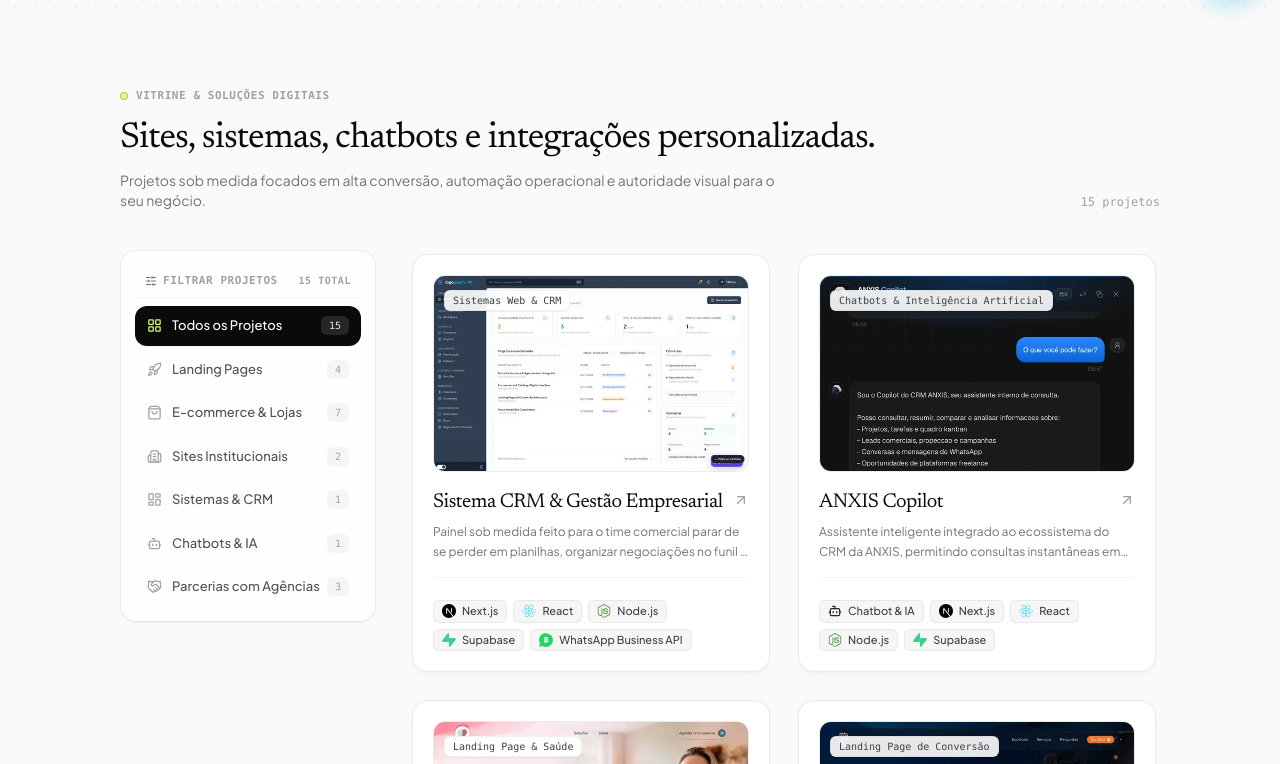
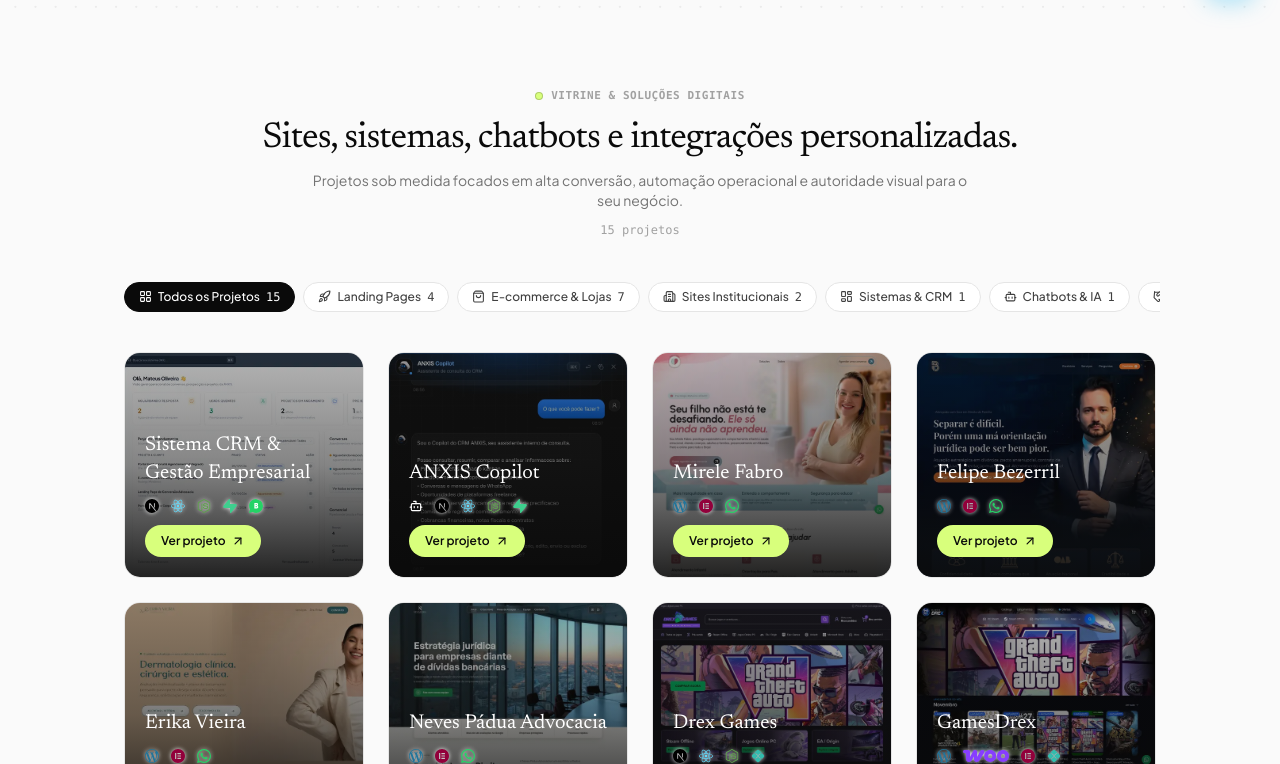
Before and after one commit to anxis-tech/portfolio_landing_page, a Next.js app: page / in a window 1280 px wide. Shown: the part 776-1540 px from the top of the page. Built offline with nearby package versions, Linux system fonts and the light colour scheme.

Commit message:
Atualiza vitrine de projetos do portfólio

```diff
--- a/src/components/recent-projects.tsx
+++ b/src/components/recent-projects.tsx
@@ -14,14 +14,10 @@ import {
   LayoutDashboard,
   Bot,
   Handshake,
-  SlidersHorizontal,
-  X,
 } from "lucide-react";
-import { SpotlightCard } from "@/components/ui/spotlight-card";
-import { ShineBorder } from "@/components/ui/shine-border";
 import { ProjectExpandableModal, type ProjectModalOrigin } from "@/components/project-expandable-modal";
-import { TechBadgeList } from "@/components/ui/tech-badge";
-import { motion, AnimatePresence } from "framer-motion";
+import { TechIconList } from "@/components/ui/tech-badge";
+import { motion, AnimatePresence, useReducedMotion } from "framer-motion";
 
 interface FilterCategory {
   id: string;
@@ -43,15 +39,12 @@ export function RecentProjects() {
   const allProjects = useMemo(() => getAllProjects(), []);
   const [selectedCategory, setSelectedCategory] = useState<string>("all");
   const sectionRef = useRef<HTMLElement>(null);
+  const reducedMotion = useReducedMotion();
 
   // Estado do Modal Expandido
   const [selectedProject, setSelectedProject] = useState<Project | null>(null);
-  const [originRect, setOriginRect] = useState<ProjectModalOrigin | null>(null);
+  const [originRect] = useState<ProjectModalOrigin | null>(null);
 
-  const handleOpenProject = (project: Project, rect: ProjectModalOrigin) => {
-    setOriginRect(rect);
-    setSelectedProject(project);
-  };
 
   const handleCloseProject = () => {
     setSelectedProject(null);
@@ -117,24 +110,23 @@ export function RecentProjects() {
     return allProjects.filter((p) => p.categories?.includes(selectedCategory));
   }, [allProjects, selectedCategory]);
 
-  const activeCategoryObj = FILTER_CATEGORIES.find((c) => c.id === selectedCategory);
 
   return (
     <section ref={sectionRef} id="projetos" className="pt-16 sm:pt-20 pb-16 px-6 sm:px-10 lg:px-14">
       {/* Header com Título e Subtítulo */}
-      <div className="mb-8 sm:mb-10">
-        <div className="flex items-center gap-2 mb-3">
+      <div className="mb-8 sm:mb-10 text-center">
+        <div className="flex items-center justify-center gap-2 mb-3">
           <span className="w-2 h-2 rounded-full bg-[#d8ff7c] border border-black/20" />
           <span className="text-[11px] font-semibold tracking-wider uppercase text-neutral-400 font-mono">
             Vitrine & Soluções Digitais
           </span>
         </div>
-        <div className="flex flex-col md:flex-row md:items-end md:justify-between gap-3">
+        <div className="flex flex-col items-center gap-3">
           <div>
             <h2 className="font-serif-editorial text-2xl sm:text-3xl lg:text-4xl text-neutral-950 font-normal tracking-tight leading-tight">
               Sites, sistemas, chatbots e integrações personalizadas.
             </h2>
-            <p className="text-sm text-neutral-500 mt-2 max-w-2xl">
+            <p className="text-sm text-neutral-500 mt-2 max-w-2xl mx-auto">
               Projetos sob medida focados em alta conversão, automação operacional e autoridade visual para o seu negócio.
             </p>
           </div>
@@ -145,128 +137,28 @@ export function RecentProjects() {
         </div>
       </div>
 
-      {/* 1. Mobile Filter Pills (Visível apenas em telas menores que lg) */}
-      <div className="lg:hidden mb-6 -mx-6 px-6 sm:mx-0 sm:px-0">
-        <div className="flex items-center gap-2 overflow-x-auto pb-2 scrollbar-none no-scrollbar">
-          {FILTER_CATEGORIES.map((cat) => {
-            const isActive = selectedCategory === cat.id;
-            const count = counts[cat.id] ?? 0;
-            const Icon = cat.icon;
-
-            return (
-              <button
-                key={cat.id}
-                type="button"
-                onClick={() => handleSelectCategory(cat.id)}
-                className={`inline-flex items-center gap-1.5 px-3.5 py-1.5 rounded-full text-xs font-medium whitespace-nowrap transition-all duration-200 cursor-pointer active:scale-95 ${
-                  isActive
-                    ? "bg-neutral-950 text-white shadow-xs"
-                    : "bg-white text-neutral-700 border border-neutral-200/90 hover:bg-neutral-50 hover:text-neutral-950"
-                }`}
-              >
-                <Icon size={13} className={isActive ? "text-[#d8ff7c]" : "text-neutral-400"} />
-                <span>{cat.label}</span>
-                <span
-                  className={`text-[10px] font-mono px-1.5 py-0.2 rounded-md ${
-                    isActive ? "bg-white/20 text-white" : "bg-neutral-100 text-neutral-500"
-                  }`}
-                >
-                  {count}
-                </span>
-              </button>
-            );
-          })}
+      <div className="w-full min-w-0 overflow-x-auto mb-8">
+        <div role="group" aria-label="Filtrar projetos por categoria" className="flex w-max min-w-full flex-nowrap justify-center gap-2 p-1">
+        {FILTER_CATEGORIES.map((cat) => {
+          const active = selectedCategory === cat.id;
+          const Icon = cat.icon;
+          return <button key={cat.id} type="button" aria-pressed={active} onClick={() => handleSelectCategory(cat.id)} className={`inline-flex shrink-0 whitespace-nowrap items-center gap-1.5 px-3.5 py-1.5 rounded-full text-xs font-medium border transition-colors focus-visible:outline-2 focus-visible:outline-offset-2 focus-visible:outline-neutral-950 ${active ? "bg-neutral-950 text-white border-neutral-950" : "bg-white text-neutral-700 border-neutral-200 hover:bg-neutral-50"}`}>
+            <Icon size={13} /> {cat.label} <span className="font-mono">{counts[cat.id] ?? 0}</span>
+          </button>;
+        })}
         </div>
       </div>
-
-      {/* 2. Layout Principal: Sidebar à Esquerda + Vitrine à Direita */}
-      <div className="flex flex-col lg:flex-row lg:items-start lg:gap-8">
-        {/* Sidebar Desktop (Sticky) */}
-        <aside className="hidden lg:flex flex-col w-64 shrink-0 sticky top-28 space-y-4">
-          <div className="bg-white/80 backdrop-blur-md border border-neutral-200/80 rounded-2xl p-3.5 shadow-2xs">
-            <div className="flex items-center justify-between px-2.5 py-2 text-[11px] font-mono uppercase tracking-wider text-neutral-400 font-semibold border-b border-neutral-100 mb-2">
-              <span className="flex items-center gap-1.5">
-                <SlidersHorizontal size={12} className="text-neutral-500" />
-                <span>Filtrar Projetos</span>
-              </span>
-              <span className="text-[10px] text-neutral-400 font-mono">
-                {allProjects.length} total
-              </span>
-            </div>
-
-            <div className="flex flex-col gap-1">
-              {FILTER_CATEGORIES.map((cat) => {
-                const isActive = selectedCategory === cat.id;
-                const count = counts[cat.id] ?? 0;
-                const Icon = cat.icon;
-
-                return (
-                  <button
-                    key={cat.id}
-                    type="button"
-                    onClick={() => handleSelectCategory(cat.id)}
-                    className={`flex items-center justify-between w-full px-3 py-2.5 rounded-xl text-[13px] font-medium transition-all duration-200 cursor-pointer ${
-                      isActive
-                        ? "bg-neutral-950 text-white shadow-xs"
-                        : "text-neutral-600 hover:text-neutral-950 hover:bg-neutral-100/70"
-                    }`}
-                  >
-                    <div className="flex items-center gap-2.5 truncate">
-                      <Icon
-                        size={15}
-                        className={isActive ? "text-[#d8ff7c]" : "text-neutral-400"}
-                      />
-                      <span className="truncate">{cat.label}</span>
-                    </div>
-                    <span
-                      className={`text-[10px] font-mono px-2 py-0.5 rounded-md shrink-0 ${
-                        isActive
-                          ? "bg-neutral-800 text-neutral-200"
-                          : "bg-neutral-100 text-neutral-400"
-                      }`}
-                    >
-                      {count}
-                    </span>
-                  </button>
-                );
-              })}
-            </div>
-          </div>
-        </aside>
-
-        {/* Vitrine de Projetos à Direita */}
-        <main className="flex-1 min-w-0 min-h-[520px]">
-          {/* Barra de Filtro Ativo */}
-          {selectedCategory !== "all" && (
-            <div className="flex items-center justify-between pb-3 mb-4 border-b border-neutral-200/60">
-              <div className="flex items-center gap-2 text-xs text-neutral-600">
-                <span>Filtrando por:</span>
-                <span className="font-semibold text-neutral-950 bg-neutral-100 px-2 py-0.5 rounded-md">
-                  {activeCategoryObj?.label}
-                </span>
-                <span className="text-neutral-400">({filteredProjects.length})</span>
-              </div>
-              <button
-                type="button"
-                onClick={() => handleSelectCategory("all")}
-                className="inline-flex items-center gap-1 text-xs text-neutral-500 hover:text-neutral-950 transition-colors cursor-pointer"
-              >
-                <span>Mostrar todos</span>
-                <X size={12} />
-              </button>
-            </div>
-          )}
-
+      <div className="min-w-0 min-h-[520px]">
           {/* Grid com Animação Fluida */}
           <AnimatePresence mode="popLayout">
             {filteredProjects.length > 0 ? (
               <motion.div
                 key={selectedCategory}
-                initial={{ opacity: 0, y: 10 }}
+                initial={{ opacity: 0, y: reducedMotion ? 0 : 10 }}
                 animate={{ opacity: 1, y: 0 }}
-                exit={{ opacity: 0, y: -10 }}
-                transition={{ duration: 0.22, ease: "easeOut" }}
-                className="grid grid-cols-1 sm:grid-cols-2 gap-6 sm:gap-7 p-1"
+                exit={{ opacity: 0, y: reducedMotion ? 0 : -10 }}
+                transition={{ duration: reducedMotion ? 0 : 0.22, ease: "easeOut" }}
+                className="flex flex-wrap justify-center gap-6 p-1"
               >
                 {filteredProjects.map((project) => (
                   <ProjectCard
@@ -290,7 +182,6 @@ export function RecentProjects() {
               </div>
             )}
           </AnimatePresence>
-        </main>
       </div>
 
       {/* Modal Expandido com Shared Element Transition */}
@@ -305,75 +196,30 @@ export function RecentProjects() {
   );
 }
 
-// Subcomponente de Card de Projeto Individual
-interface ProjectCardProps {
-  project: Project;
+interface ProjectCardProps { project: Project; }
+function ProjectCard({ project }: ProjectCardProps) {
+  return <Link href={`/projeto/${project.slug || project.id}`} aria-label={`Ver projeto ${project.title}`} className="project-card group relative block w-full sm:w-[calc((100%-1.5rem)/2)] lg:w-[calc((100%-4.5rem)/4)] min-w-0 rounded-2xl overflow-hidden border border-neutral-200 focus-visible:outline-2 focus-visible:outline-offset-2 focus-visible:outline-neutral-950">
+    <div className="relative flex flex-col w-full min-h-56 aspect-[4/3] bg-neutral-100">
+      <Image src={getProjectImage(project, true)} alt="" fill sizes="(max-width: 639px) 100vw, (max-width: 1023px) 50vw, 25vw" className="object-cover object-top" />
+      <div className="absolute inset-0 bg-gradient-to-t from-neutral-950/90 via-neutral-950/50 to-neutral-950/30" />
+      <div className="project-card-content relative w-full min-w-0 min-h-56 flex-1 flex flex-col items-start justify-end gap-3 p-5 text-left text-white motion-safe:transition-[opacity,transform] motion-safe:duration-200">
+        <h3 className="font-serif-editorial text-xl break-words max-w-full">{project.title}</h3>
+        <TechIconList technologies={project.technologies} />
+        <span className="project-card-touch-cta inline-flex items-center gap-1.5 rounded-full bg-[#d8ff7c] px-4 py-2 text-xs font-semibold text-neutral-950">Ver projeto <ArrowUpRight size={14} /></span>
+      </div>
+      <span aria-hidden="true" className="project-card-hover-cta absolute inset-0 flex items-center justify-center opacity-0 pointer-events-none motion-safe:transition-[opacity,transform] motion-safe:duration-200"><span className="inline-flex items-center gap-1.5 rounded-full bg-[#d8ff7c] px-4 py-2 text-xs font-semibold text-neutral-950">Ver projeto <ArrowUpRight size={14} /></span></span>
+    </div>
+    <style jsx global>{`
+      @media (hover: hover) and (pointer: fine) {
+        .project-card-touch-cta { display: none; }
+        .project-card:hover .project-card-content, .project-card:focus-visible .project-card-content { opacity: 0; }
+        .project-card:hover .project-card-hover-cta, .project-card:focus-visible .project-card-hover-cta { opacity: 1; }
+      }
+      @media (hover: hover) and (pointer: fine) and (prefers-reduced-motion: no-preference) {
+        .project-card-hover-cta { transform: translateY(0.5rem); }
+        .project-card:hover .project-card-content, .project-card:focus-visible .project-card-content { transform: translateY(-0.5rem); }
+        .project-card:hover .project-card-hover-cta, .project-card:focus-visible .project-card-hover-cta { transform: translateY(0); }
+      }
+    `}</style>
+  </Link>;
 }
-
-function ProjectCard({ project }: ProjectCardProps) {
-  const imageSrc = getProjectImage(project, true);
-  const projectUrl = `/projeto/${project.slug || project.id}`;
-
-  return (
-    <Link
-      href={projectUrl}
-      className="group relative flex flex-col text-left cursor-pointer focus:outline-hidden focus:ring-2 focus:ring-neutral-900 focus:ring-offset-2 rounded-2xl transition-all duration-300"
-    >
-      <SpotlightCard
-        className="flex flex-col h-full rounded-2xl border border-neutral-200/80 bg-white/90 backdrop-blur-sm p-4 sm:p-5 shadow-[0_1px_3px_rgba(0,0,0,0.04),0_6px_16px_-8px_rgba(0,0,0,0.06)] hover:shadow-[0_12px_32px_-12px_rgba(0,0,0,0.18)] hover:-translate-y-1 transition-all duration-300"
-        spotlightColor="rgba(216, 255, 124, 0.16)"
-      >
-        {/* Frame da Imagem do Projeto */}
-        <div className="relative aspect-[16/10] w-full rounded-xl overflow-hidden bg-neutral-100 border border-neutral-200/60 mb-4 group-hover:border-neutral-300 transition-colors">
-          <Image
-            src={imageSrc}
-            alt={project.title}
-            fill
-            sizes="(max-width: 640px) 100vw, (max-width: 1024px) 50vw, 420px"
-            className="object-cover object-top transition-transform duration-500 group-hover:scale-[1.03]"
-          />
-
-          {/* Overlay sutil ao passar o cursor com botão de expandir */}
-          <div className="absolute inset-0 bg-neutral-950/20 opacity-0 group-hover:opacity-100 transition-opacity duration-300 flex items-center justify-center">
-            <span className="inline-flex items-center gap-1.5 px-3 py-1.5 rounded-full bg-white/95 text-neutral-950 text-xs font-semibold shadow-md transform translate-y-2 group-hover:translate-y-0 transition-all duration-300">
-              <span>Ver detalhes</span>
-              <ArrowUpRight size={13} />
-            </span>
-          </div>
-
-          {/* Badge de Categoria Flutuante */}
-          <div className="absolute top-2.5 left-2.5 z-10">
-            <span className="inline-flex items-center px-2 py-0.5 rounded-md bg-white/90 backdrop-blur-md border border-black/5 text-[10px] font-mono font-medium text-neutral-700 shadow-2xs">
-              {project.category}
-            </span>
-          </div>
-        </div>
-
-        {/* Informações Textuais */}
-        <div className="flex flex-col flex-1">
-          <div className="flex items-start justify-between gap-2">
-            <h3 className="font-serif-editorial text-lg sm:text-xl text-neutral-950 font-normal tracking-tight group-hover:text-neutral-700 transition-colors">
-              {project.title}
-            </h3>
-            <span className="text-neutral-400 group-hover:text-neutral-900 group-hover:translate-x-0.5 group-hover:-translate-y-0.5 transition-all shrink-0 mt-1">
-              <ArrowUpRight size={16} />
-            </span>
-          </div>
-
-          <p className="text-xs text-neutral-500 mt-1.5 line-clamp-2 leading-relaxed">
-            {project.description}
-          </p>
-
-          {/* Tags de Tecnologias */}
-          {project.technologies && project.technologies.length > 0 && (
-            <div className="mt-4 pt-3 border-t border-neutral-100 flex items-center gap-1.5 flex-wrap">
-              <TechBadgeList
-                technologies={project.technologies}
-              />
-            </div>
-          )}
-        </div>
-      </SpotlightCard>
-    </Link>
-  );
-}
--- a/src/components/ui/tech-badge.tsx
+++ b/src/components/ui/tech-badge.tsx
@@ -281,3 +281,12 @@ export function TechBadgeList({ technologies }: { technologies?: string[] }) {
     </div>
   );
 }
+
+export function TechIconList({ technologies }: { technologies?: string[] }) {
+  if (!technologies?.length) return null;
+  return <div className="flex flex-wrap justify-start items-center gap-3 max-w-full">{technologies.map((tech) => {
+    const meta = TECH_DEFINITIONS[tech.toLowerCase().trim() as TechKey];
+    if (!meta) return null;
+    return <span key={tech} role="img" aria-label={meta.label} title={meta.label} className="inline-flex items-center justify-center [&_svg]:text-white [&_img]:drop-shadow-[0_0_2px_rgba(255,255,255,0.9)]">{meta.icon}</span>;
+  })}</div>;
+}
```
